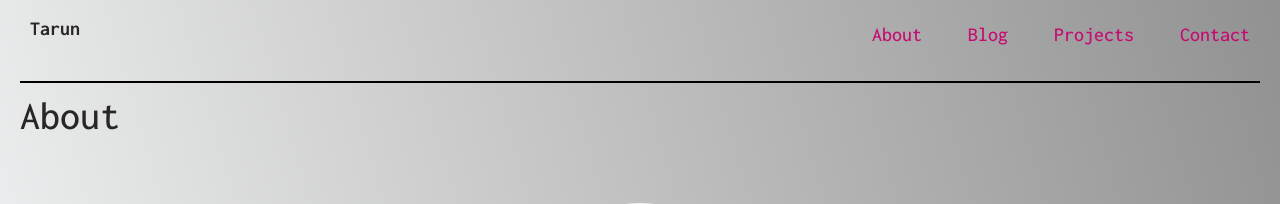
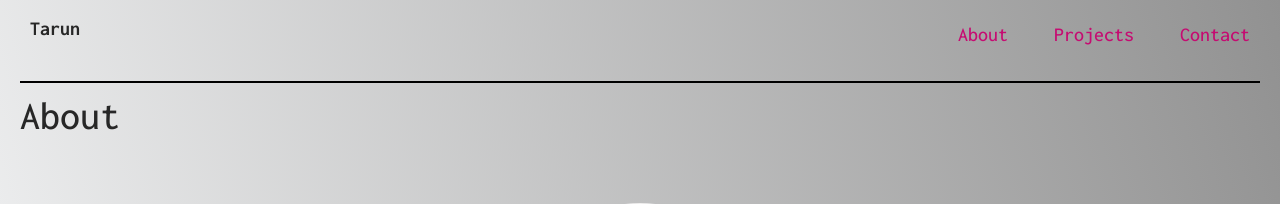
Before and after one commit to tarun010/tarun010.pythonanywhere.com, a Flask app: page / in a window 1280 px wide. Shown: the top 204 px of the page. Run offline with Flask 3, Linux system fonts and the light colour scheme; data that the repository does not hold is empty; parts of the project's set-up code (start-up, migrations or seed data) failed here and were passed over; some libraries are stand-ins or nearby versions.

Commit message:
layout edit

```diff
--- a/templates/layout.html
+++ b/templates/layout.html
@@ -16,9 +16,9 @@
                 <a href="/">
                     <li>About</li>
                 </a>
-                <a href="/blog">
+                <!--a href="/blog">
                     <li>Blog</li>
-                </a>
+                </a-->
                 <a href="/projects">
                     <li>Projects</li>
                 </a>
```
